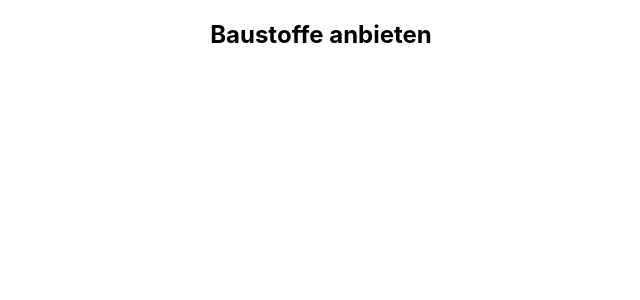
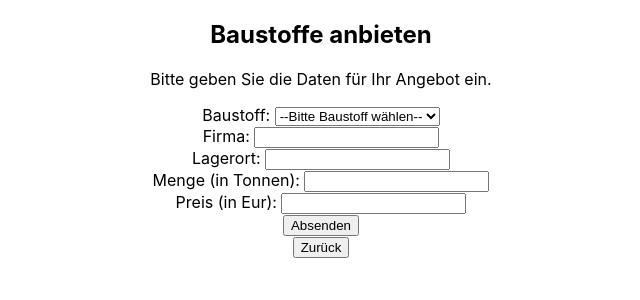
Before and after one commit to miob1781/code-challenge-seedbox, a React (Create React App) app: page /baustoffe-anbieten in a window 1280 px wide. Shown: the top 300 px of the page, without its empty margins (319-959 px from the left). Built offline with nearby package versions, Linux system fonts and the light colour scheme.

Commit message:
add form to create new offer

```diff
--- a/src/App.js
+++ b/src/App.js
@@ -8,19 +8,6 @@ import { FormToOffer } from "./components/FormToOffer"
 
 function App() {
     const [allOffers, setAllOffers] = useState(offersJson)
-    const [bought, setBought] = useState([])
-
-    const buyBaustoff = id => {
-        setBought(prevIds => {
-            const newArray = [...prevIds, id]
-            return newArray
-        })
-        setAllOffers(prevOffers => {
-            const copy = [...prevOffers]
-            const newAllOffers = copy.filter(offer => offer.id !== id)
-            return newAllOffers
-        })
-    }
 
     return (
         <div className="App">
@@ -30,10 +17,10 @@ function App() {
                     element={<Home />} />
                 <Route
                     path="/baustoffe-finden"
-                    element={<FormToFind allOffers={allOffers} buyBaustoff={buyBaustoff} bought={bought} setBought={setBought} />} />
+                    element={<FormToFind allOffers={allOffers} setAllOffers={setAllOffers} />} />
                 <Route
                     path="/baustoffe-anbieten"
-                    element={<FormToOffer setAllOffers={setAllOffers} />} />
+                    element={<FormToOffer allOffers={allOffers} setAllOffers={setAllOffers} />} />
             </Routes>
         </div>
     );
--- a/src/components/FormToFind.js
+++ b/src/components/FormToFind.js
@@ -3,16 +3,30 @@ import { NavLink } from "react-router-dom"
 import { Keywords } from "./Keywords"
 
 export function FormToFind(props) {
-    const { allOffers, buyBaustoff, bought, setBought } = props
+    const { allOffers, setAllOffers } = props
 
-    const [matchingOffers, setMatchingOffers] = useState(allOffers)
+    const [matchingOffers, setMatchingOffers] = useState([])
     const [baustoff, setBaustoff] = useState(null)
+    const [bought, setBought] = useState([])
+
+    const buyBaustoff = id => {
+        setBought(prevIds => {
+            const newArray = [...prevIds, id]
+            return newArray
+        })
+        setAllOffers(prevOffers => {
+            const copy = [...prevOffers]
+            const newAllOffers = copy.filter(offer => offer.id !== id)
+            return newAllOffers
+        })
+    }
 
     const handleChange = e => {
-        e.preventDefault()
-        const filteredOffers = allOffers.filter(offer => offer.type === e.target.value)
+        const selectedBaustoff = e.target.value
+        const copy = [...allOffers]
+        const filteredOffers = copy.filter(offer => offer.type === selectedBaustoff)
         setMatchingOffers(filteredOffers)
-        setBaustoff(e.target.value)
+        setBaustoff(selectedBaustoff)
     }
 
     const renderOffers = () => {
--- a/src/components/FormToOffer.js
+++ b/src/components/FormToOffer.js
@@ -1,16 +1,92 @@
+import { useState } from "react"
+import { NavLink } from "react-router-dom"
+import { Keywords } from "./Keywords"
+
 export function FormToOffer(props) {
-    const { setAllOffers } = props
+    const { allOffers, setAllOffers } = props
+
+    const [formData, setFormData] = useState({})
+    const [offerCreated, setOfferCreated] = useState(false)
+
+    const handleChange = e => {
+        const name = e.target.name
+        const value = e.target.value
+        setFormData(prevData => {
+            return ({...prevData, [name]: value})
+        })
+    }
 
     const submitForm = e => {
         e.preventDefault()
+        const copy = {...formData}
+        const ids = allOffers.map(offer => offer.id)
+
+        const newOffer = {
+            id: Math.max(...ids) + 1,
+            type: copy.type,
+            offeredBy: copy.offeredBy,
+            storedIn: copy.storedIn,
+            amount: Number(copy.amount),
+            price: Number(copy.price)
+        }
+
+        setAllOffers(prevOffers => [...prevOffers, newOffer])
+        setOfferCreated(true)
+        setFormData(prevData => {
+            const emptyFormData = {}
+            const keys = Object.keys(prevData)
+            keys.forEach(key => emptyFormData[key] = null)
+            return emptyFormData
+        })
+
+        e.target.reset()
     }
 
     return (
         <>
             <h2>Baustoffe anbieten</h2>
+            <p>Bitte geben Sie die Daten für Ihr Angebot ein.</p>
             <form onSubmit={submitForm}>
-
+                <Keywords handleChange={handleChange} />
+                <br />
+                <label htmlFor="offeredBy">Firma: </label>
+                <input
+                    type="text"
+                    id="offeredBy"
+                    name="offeredBy"
+                    onChange={handleChange}
+                    />
+                <br />
+                <label htmlFor="storedIn">Lagerort: </label>
+                <input
+                    type="text"
+                    id="storedIn"
+                    name="storedIn"
+                    onChange={handleChange}
+                    />
+                <br />
+                <label htmlFor="amount">Menge (in Tonnen): </label>
+                <input
+                    type="number"
+                    id="amount"
+                    name="amount"
+                    onChange={handleChange}
+                    />
+                <br />
+                <label htmlFor="price">Preis (in Eur): </label>
+                <input
+                    type="number"
+                    id="price"
+                    name="price"
+                    onChange={handleChange}
+                    />
+                <br />
+                <button>Absenden</button>
             </form>
+            <p style={{display: offerCreated ? "block" : "none"}}>Sie haben ein neues Angebot erstellt.</p>
+            <NavLink to={"/"}>
+                <button type="button">Zurück</button>
+            </NavLink>
         </>
     )
 }
--- a/src/components/Keywords.js
+++ b/src/components/Keywords.js
@@ -3,8 +3,8 @@ export function Keywords(props) {
 
     return (
         <>
-            <label htmlFor="baustoff">Baustoff:</label>
-            <select name="baustoff" id="baustoff" onChange={ handleChange }>
+            <label htmlFor="baustoff">Baustoff: </label>
+            <select name="type" id="baustoff" onChange={ handleChange }>
                 <option value="">--Bitte Baustoff wählen--</option>
                 <option value="Zement">Zement</option>
                 <option value="Ziegelsteine">Ziegelsteine</option>
```
